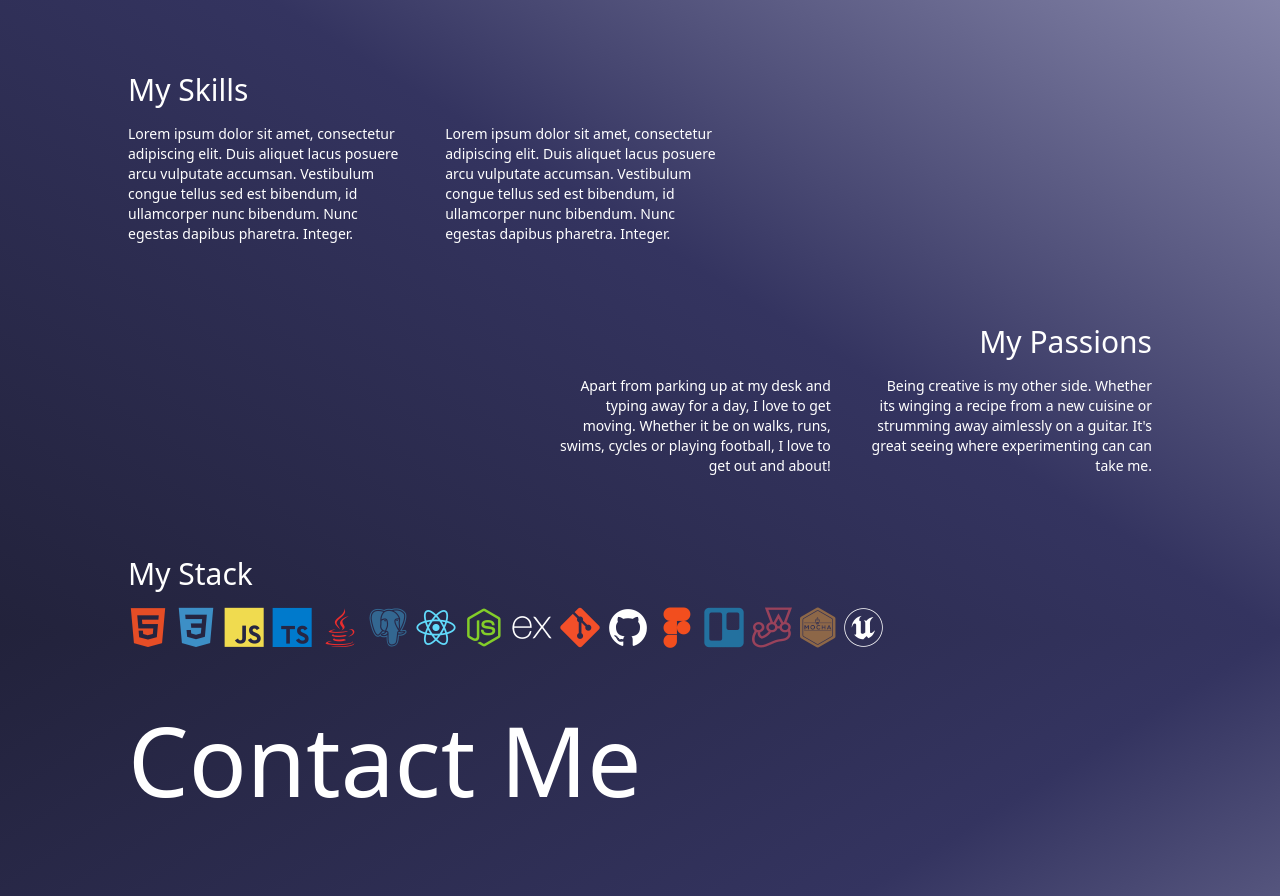
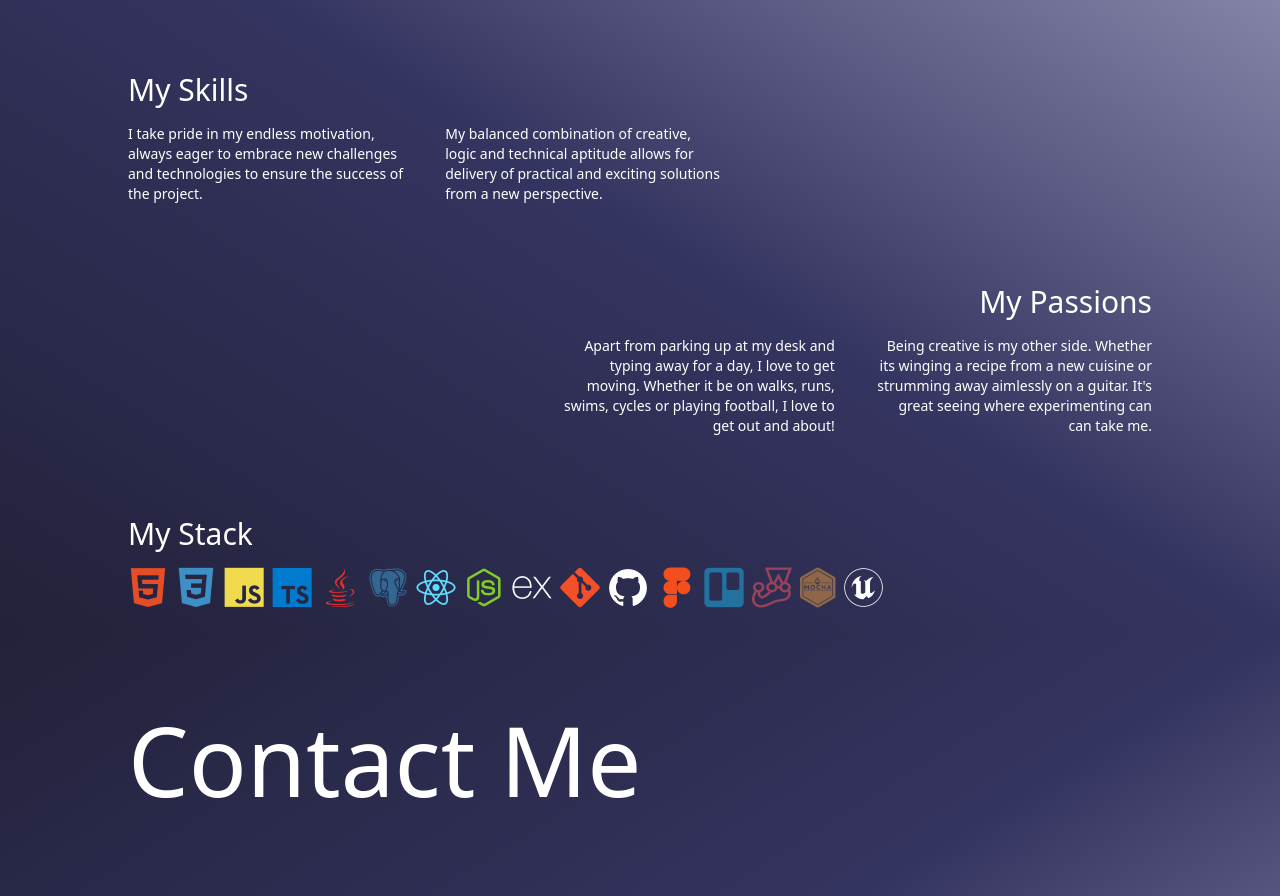
Before and after one commit to sam98963/my-portfolio, a React (Vite) app: page / in a window 1280 px wide. Shown: the part 1768-2664 px from the top of the page. Built offline with nearby package versions, Linux system fonts and the light colour scheme.

Commit message:
Added to about me section

```diff
--- a/src/Components/About/About.jsx
+++ b/src/Components/About/About.jsx
@@ -6,16 +6,16 @@ export default function About(){
           <article className="w-full sm:w-3/5 h-fit pt-6 sm:pt-10 lg:pt-16 flex flex-col sm:text-start text-center">
           <h3 className="md:text-3xl text-2xl sm:no-underline underline">My Skills</h3>
             <section className="flex sm:flex-row flex-col">
-              <p className="sm:pr-5 sm:pt-4 pt-2 ">Lorem ipsum dolor sit amet, consectetur adipiscing elit. Duis aliquet lacus posuere arcu vulputate accumsan. Vestibulum congue tellus sed est bibendum, id ullamcorper nunc bibendum. Nunc egestas dapibus pharetra. Integer.</p>
-              <p className="sm:px-5 sm:py-4 py-2 ">Lorem ipsum dolor sit amet, consectetur adipiscing elit. Duis aliquet lacus posuere arcu vulputate accumsan. Vestibulum congue tellus sed est bibendum, id ullamcorper nunc bibendum. Nunc egestas dapibus pharetra. Integer.</p>
+              <p className="sm:pr-5 sm:pt-4 pt-2 flex-1">I take pride in my endless motivation, always eager to embrace new challenges and technologies to ensure the success of the project.</p>
+              <p className="sm:px-5 sm:py-4 py-2 flex-1">My balanced combination of creative, logic and technical aptitude allows for delivery of practical and exciting solutions from a new perspective.</p>
             </section>
           </article>
 
           <article className="w-full sm:w-3/5 h-fit pt-6 sm:pt-10 lg:pt-16 flex flex-col self-end sm:text-end text-center">
           <h3 className="md:text-3xl text-2xl sm:no-underline underline">My Passions</h3>
             <section className="flex sm:flex-row flex-col">
-              <p className="sm:px-5 sm:pt-4 pt-2">Apart from parking up at my desk and typing away for a day, I love to get moving. Whether it be on walks, runs, swims, cycles or playing football, I love to get out and about!</p>
-              <p className="sm:pl-5 sm:py-4 py-2">Being creative is my other side. Whether its winging a recipe from a new cuisine or strumming away aimlessly on a guitar. It&apos;s great seeing where experimenting can can take me.</p>
+              <p className="sm:px-5 sm:pt-4 pt-2 flex-1">Apart from parking up at my desk and typing away for a day, I love to get moving. Whether it be on walks, runs, swims, cycles or playing football, I love to get out and about!</p>
+              <p className="sm:pl-5 sm:py-4 py-2 flex-1">Being creative is my other side. Whether its winging a recipe from a new cuisine or strumming away aimlessly on a guitar. It&apos;s great seeing where experimenting can can take me.</p>
             </section>
           </article>
 
--- a/src/Components/ProjectsModal/ProjectsModal.jsx
+++ b/src/Components/ProjectsModal/ProjectsModal.jsx
@@ -7,7 +7,7 @@ export default function ProjectsModal({visibility, projectDetails, setModalHidde
     function handleModalClose(){
       setModalHidden("hidden")
     }
-    let modalClass = `fixed inset-0 flex items-center justify-center bg-forth transition-fadeIn bg-opacity-90 w-full h-full z-20 ${visibility}`
+    let modalClass = `fixed inset-0 flex items-center justify-center bg-forth transition-fadeIn bg-opacity-95 w-full h-full z-20 ${visibility}`
   return(
     <section className={modalClass}>
       <article className=" flex flex-col text-end relative">
--- a/tailwind.config.js
+++ b/tailwind.config.js
@@ -17,7 +17,7 @@ export default {
         'input': '0 0 12px rgba(70, 150, 250, 0.8)',
       },
       dropShadow: {
-        "input": '0 0 8px rgba(70, 150, 250, 0.8)',
+        "input": '0 0 8px rgba(70, 150, 250, 0.6)',
       },
       blur: {
         xs: "2px"
```
